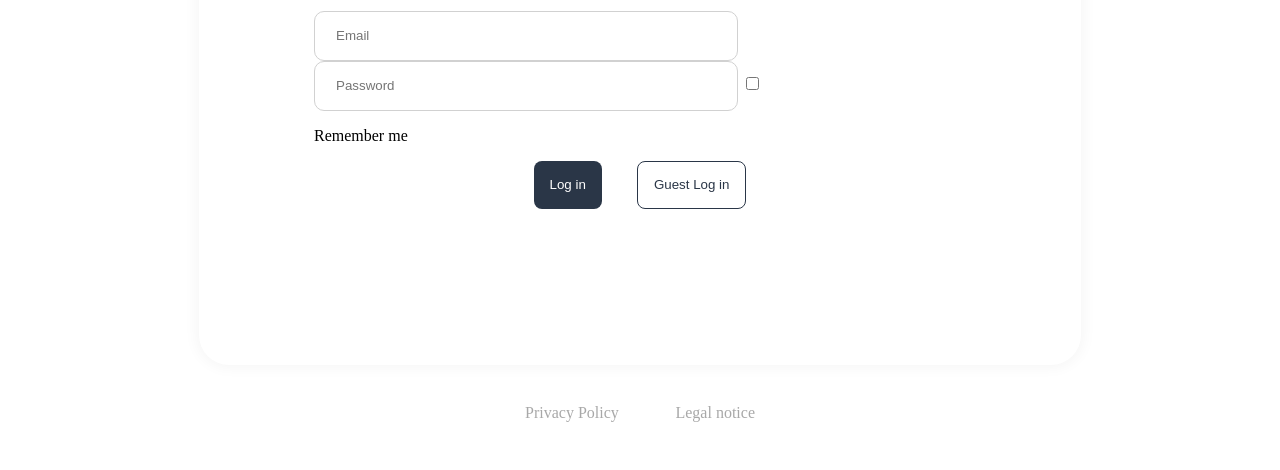
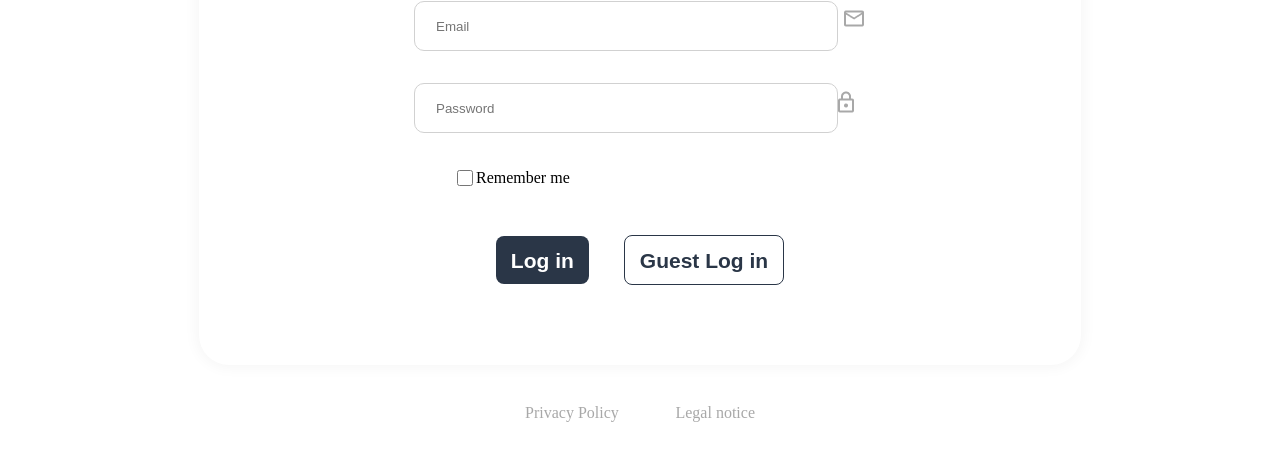
Before and after one commit to TimWidl94/Join, a plain HTML site: page logIn.html in a window 1280 px wide. Shown: the part 330-800 px from the top of the page. Drawn offline with Linux system fonts and the light colour scheme.

Commit message:
update LogIn Screen

```diff
--- a/logIn.html
+++ b/logIn.html
@@ -9,7 +9,7 @@
     <script src="./includeHTML.js"></script>
     <script src="./script.js"></script>
   </head>
-  <body>
+  <body onload="init()">
     <div class="logInOverlayBox">
       <img
         src="./assets/img/LogIn/JoinLogoSmall.png"
@@ -21,21 +21,39 @@
         <button class="buttonGrey">Sign up</button>
       </div>
 
-      <div id="loginScreenBody" class="loginScreenBody">
-        <form action="">
-          <h1>Log in</h1>
-          <div>
-          <input type="text" class="inputFieldLogIn" placeholder="Email"/></input>
-          <input type="text" class="inputFieldLogIn" placeholder="Password"/></input>
-          <input type="checkbox" /></input>
-          <p>Remember me</p>
+      <form action="" id="loginScreenBody" class="loginScreenBody">
+        <h1>Log in</h1>
+        <img src="./assets/img/LogIn/Vector.png" alt="" />
+        <div class="dp-flex fd-colum">
+          <div class="inputFieldBox">
+            <div>
+              <input type="text" class="inputField" placeholder="Email" />
+              <img src="./assets/img/LogIn/MailIcon.png" alt="" />
+            </div>
+            <div>
+              <input
+                type="text"
+                class="inputField"
+                placeholder="Password"
+              /><img src="./assets/img/LogIn/LockIcon.png" alt="" />
+            </div>
+          </div>
+          <div class="checkboxBox">
+            <input
+              type="checkbox"
+              id="checkboxSavePassword"
+              name="checkboxSavePassword"
+              class="checkboxSavePassword"
+            />
+            <p>Remember me</p>
+          </div>
         </div>
-          <div class="logInBox">
-            <button class="buttonGrey">Log in</button>
-            <button class="buttonWhite">Guest Log in</button>
+        <div class="ButtonBox dp-flex">
+          <button class="buttonGrey buttonLogin">Log in</button>
+          <button class="buttonWhite buttonLogin">Guest Log in</button>
         </div>
-        </form>
-      </div>
+      </form>
+
       <footer>
         <a href="" class="footerLink">Privacy Policy</a>
         <a href="" class="footerLink">Legal notice</a>
--- a/style/logIn.css
+++ b/style/logIn.css
@@ -1,4 +1,15 @@
 /*  general section  */
+
+.dp-flex{
+  display: flex;
+  align-items: center;
+  justify-content: center;
+}
+
+.fd-colum{
+  display: flex;
+  flex-direction: column;
+}
 
 .logInOverlayBox {
   display: flex;
@@ -13,6 +24,7 @@
   display: flex;
   align-items: center;
   justify-content: center;
+  flex-direction: column;
   width: 652px;
   height: 493px;
   padding: 48px 115px 48px 115px;
@@ -60,20 +72,53 @@ footer {
   padding: 8px;
 }
 
-.logInBox {
-  display: flex;
-  align-items: center;
-  justify-content: center;
+.ButtonBox {
   gap: 35px;
 }
 
 .inputFieldLogIn {
+width: 380px;
+height: 24px;
+flex-shrink: 0;
+border: 0;
+}
+
+.inputField{
   width: 380px;
   height: 24px;
   gap: 8px;
   border-radius: 10px;
   border: 1px solid rgba(209, 209, 209, 1);
   padding: 12px 21px;
+}
+
+.inputFieldBox{
+  display: flex;
+height: 152px;
+flex-direction: column;
+align-items: flex-start;
+gap: 32px;
+outline: none;
+}
+
+.checkboxBox{
+  display: flex;
+  padding: 0px 241px 0px 39px;
+  align-items: center;
+  align-self: stretch;
+}
+.checkboxSavePassword{
+  width: 16px;
+  height: 16px;
+  stroke: #2A3647;
+}
+
+.buttonLogin{
+  padding: 24px 15px;
+  font-size: 21px;
+font-style: normal;
+font-weight: 700;
+line-height: 120%;
 }
 
 /* img section   */
```
Also changed, not shown: assets/img/LogIn/LockIcon.png (added), assets/img/LogIn/MailIcon.png (added), assets/img/LogIn/Vector.png (added).
